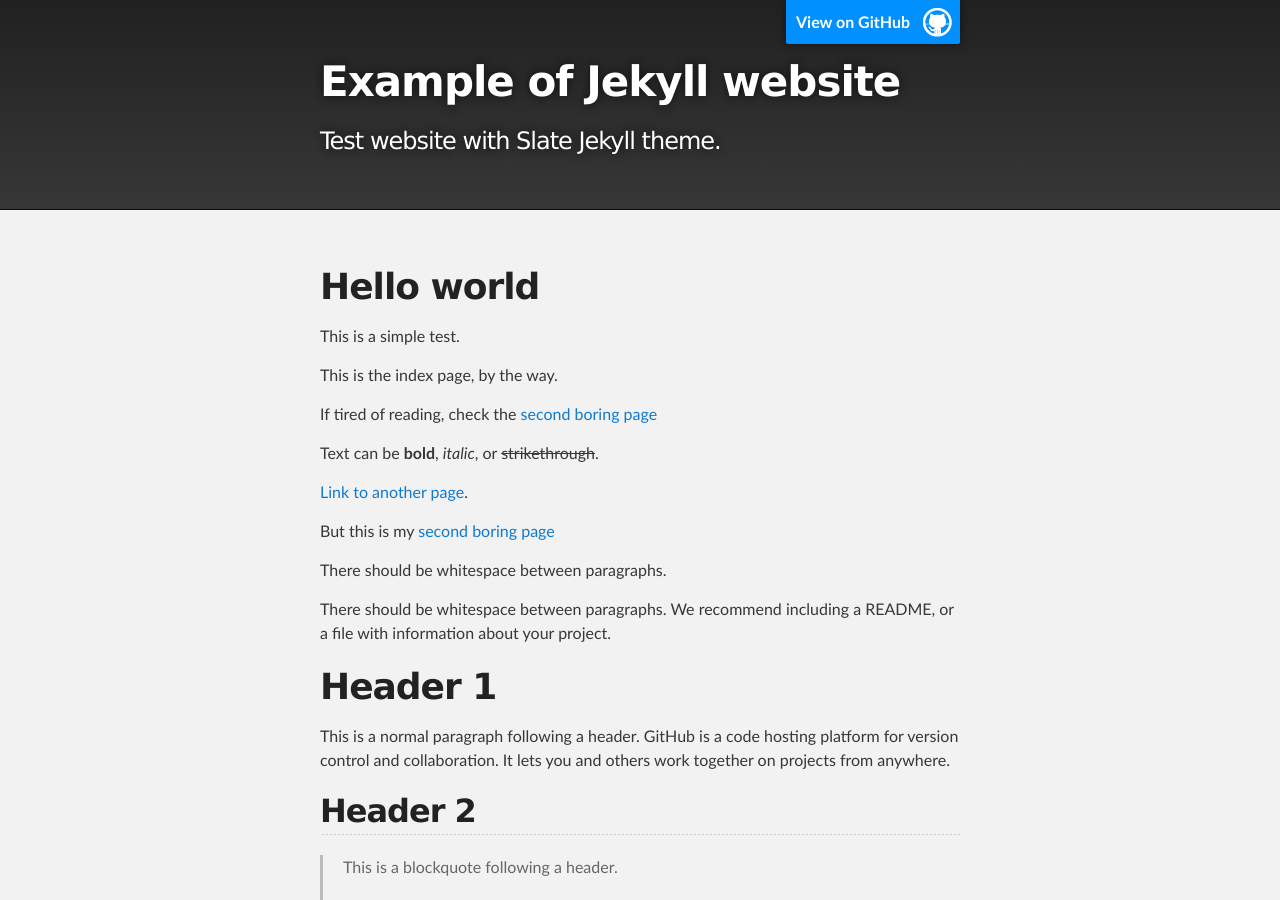
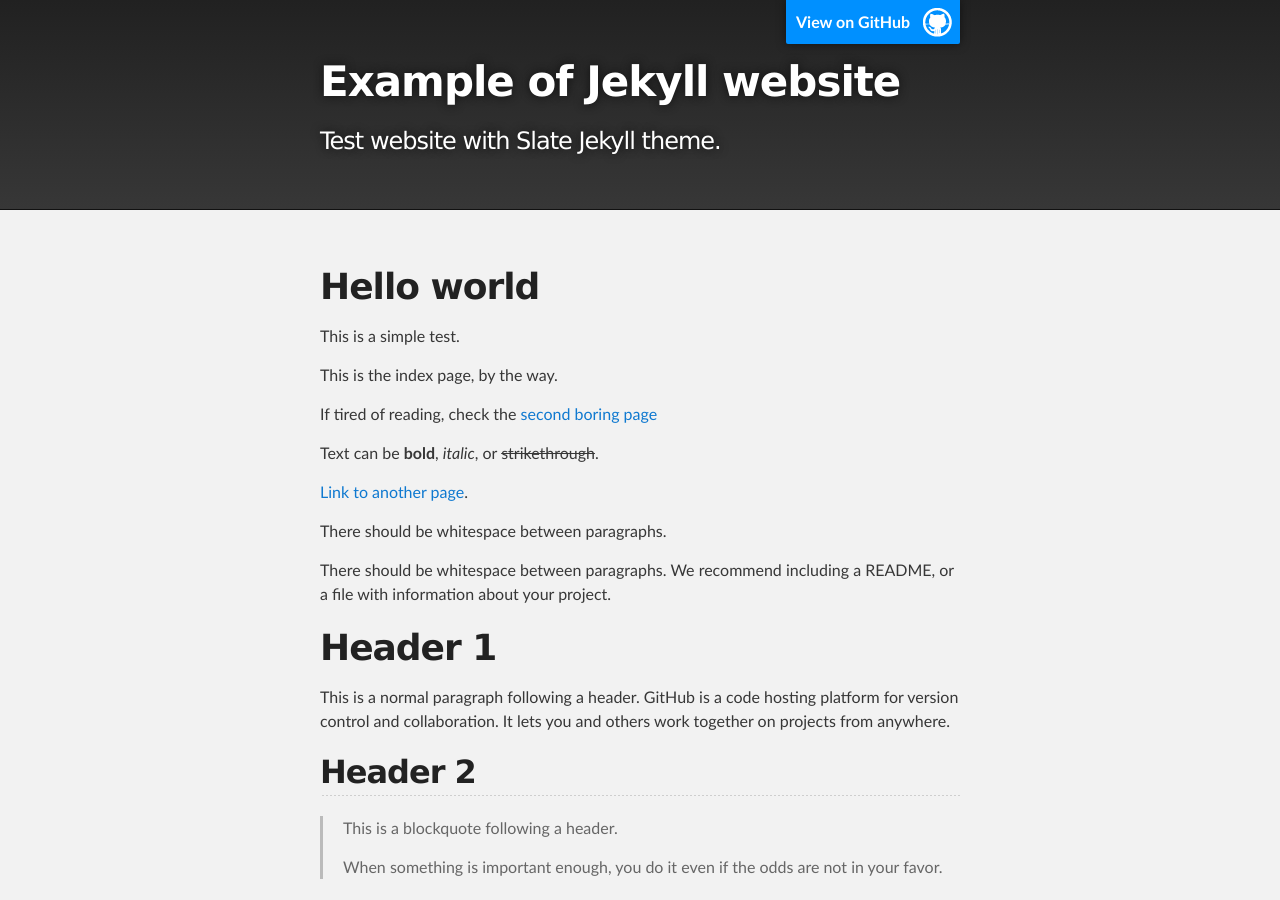
Before and after one commit to nrsalinas/website_simple, a Jekyll site: the page built from index.md, in a window 1280 px wide and 900 px high. Built offline with Jekyll 4.4.1, drawn with Linux system fonts in a browser that asks for light colours; our own code applies the rules of GitHub Pages for plain Markdown files.

```diff
--- a/index.md
+++ b/index.md
@@ -8,13 +8,11 @@ This is a simple test.
 
 This is the index page, by the way.
 
-If tired of reading, check the [second boring page]({% link second.md %})
+If tired of reading, check the [second boring page](./second.html)
 
 Text can be **bold**, _italic_, or ~~strikethrough~~.
 
 [Link to another page](./another-page.html).
-
-But this is my [second boring page](./second.html)
 
 There should be whitespace between paragraphs.
 
```
Also changed, not shown: second.md (+0 -2 lines), 1 other file.
